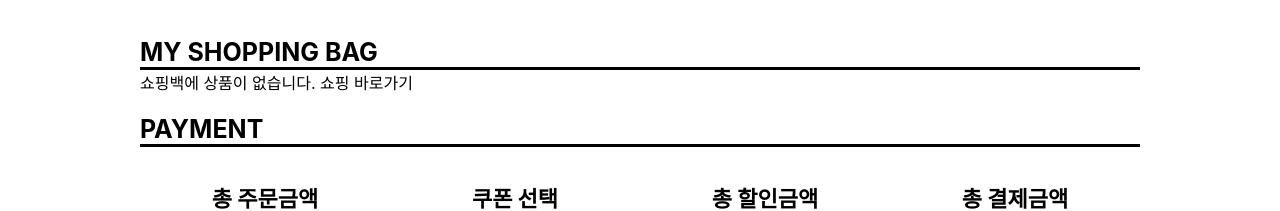
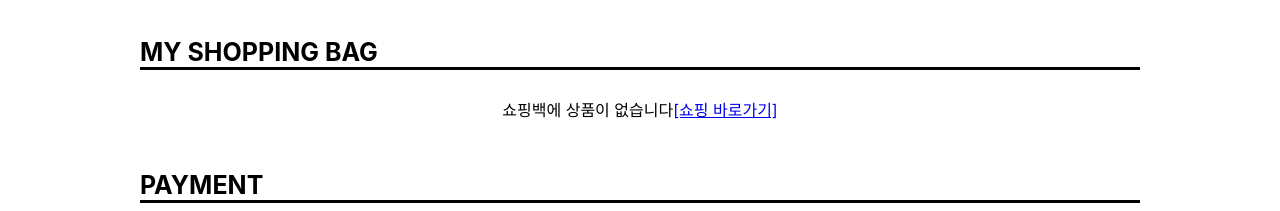
Before and after one commit to nam1260/shoppingbag-react-app, a React (Create React App) app: page /cart in a window 1280 px wide. Shown: the part 163-374 px from the top of the page. Built offline with nearby package versions, Linux system fonts and the light colour scheme.

Commit message:
fix(shoppingbag-react-app) : 장바구니 비어있을시 쇼핑 바로가기 링크 텍스트 추가

```diff
--- a/src/layouts/Cart.js
+++ b/src/layouts/Cart.js
@@ -1,8 +1,8 @@
 import '../App.css';
 import React, { useState, useEffect, useMemo } from "react";
 import Styled from "styled-components"
-import {useDispatch, useSelector} from "react-redux"
-
+import {useSelector} from "react-redux"
+import {Link} from "react-router-dom";
 import MenuTitle from "../components/MenuTitle"
 import CartItem from "../components/CartItem"
 import Payment from "../components/Payment"
@@ -16,6 +16,13 @@ const StyledCart = Styled.div`
     & > div {
         position: relative;
         text-align: left;
+    }
+
+    & > #empty-item {
+        text-align: center;
+        vertical-align: middle;
+        line-height: 80px;
+        height: 80px;
     }
 `
 
@@ -95,7 +102,11 @@ const Cart = () => {
                             </StyledCartInfo>
                             <div>{cartItemList}</div>
                         </div>
-                        : <div>{Strings.TEXT_EMPTY_SHOPPING_BAG}</div>
+                        :
+                        <div id="empty-item">
+                            <span>{Strings.TEXT_EMPTY_SHOPPING_BAG}</span>
+                            <Link to="/product">{Strings.TEXT_GOTO_SHOPPING}</Link>
+                        </div>
                         }
                 </StyledCart>
             </section>
--- a/src/resources/Strings.js
+++ b/src/resources/Strings.js
@@ -12,5 +12,6 @@ export const TEXT_PAYMENT_TITLE = "PAYMENT";
 export const TEXT_PRODUCT_INFO = "상품 정보";
 export const TEXT_PRODUCT_COUNT = "수량";
 export const TEXT_PRODUCT_PRICE = "주문 금액";
-export const TEXT_EMPTY_SHOPPING_BAG = "쇼핑백에 상품이 없습니다. 쇼핑 바로가기";
+export const TEXT_EMPTY_SHOPPING_BAG = "쇼핑백에 상품이 없습니다";
+export const TEXT_GOTO_SHOPPING = "[쇼핑 바로가기]";
 export const TEXT_PRODUCT_LIST = "상품 목록";
```
